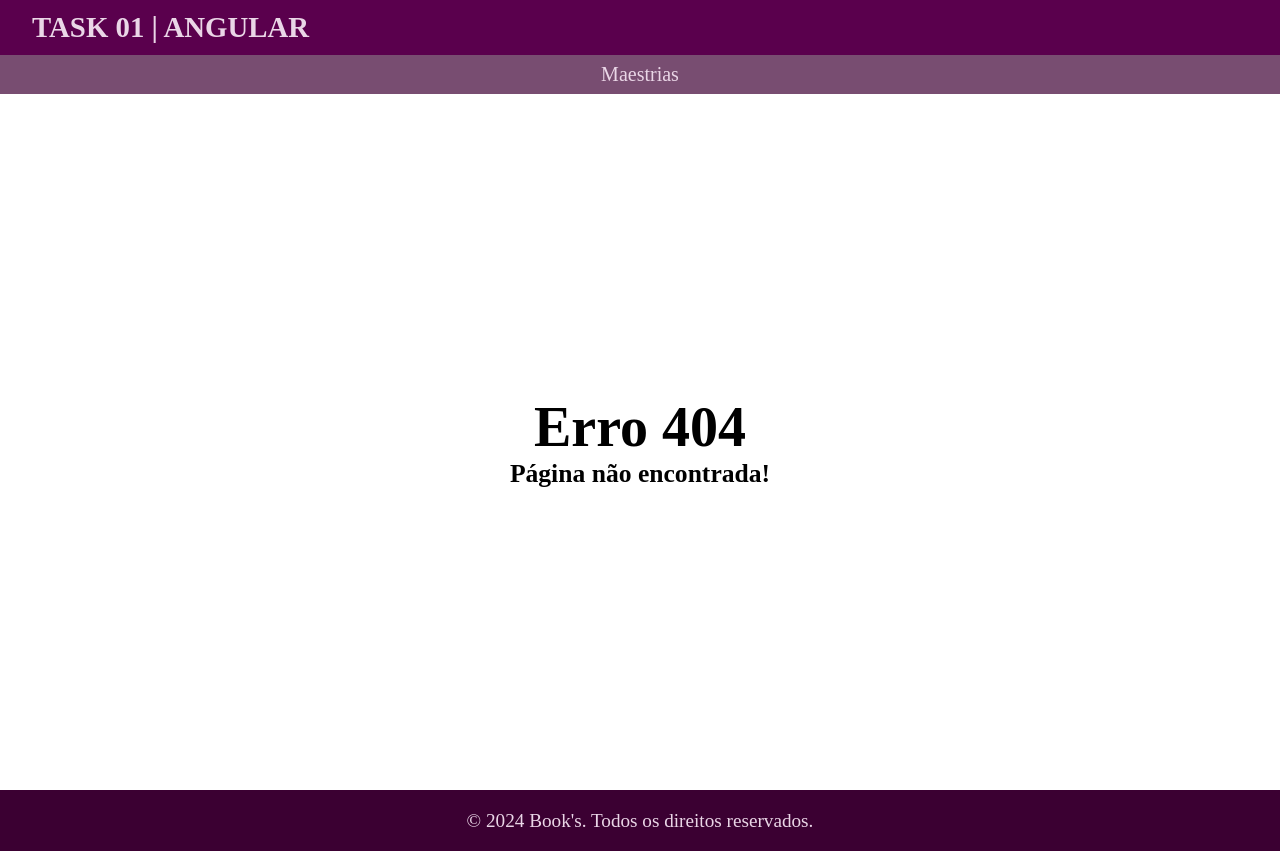
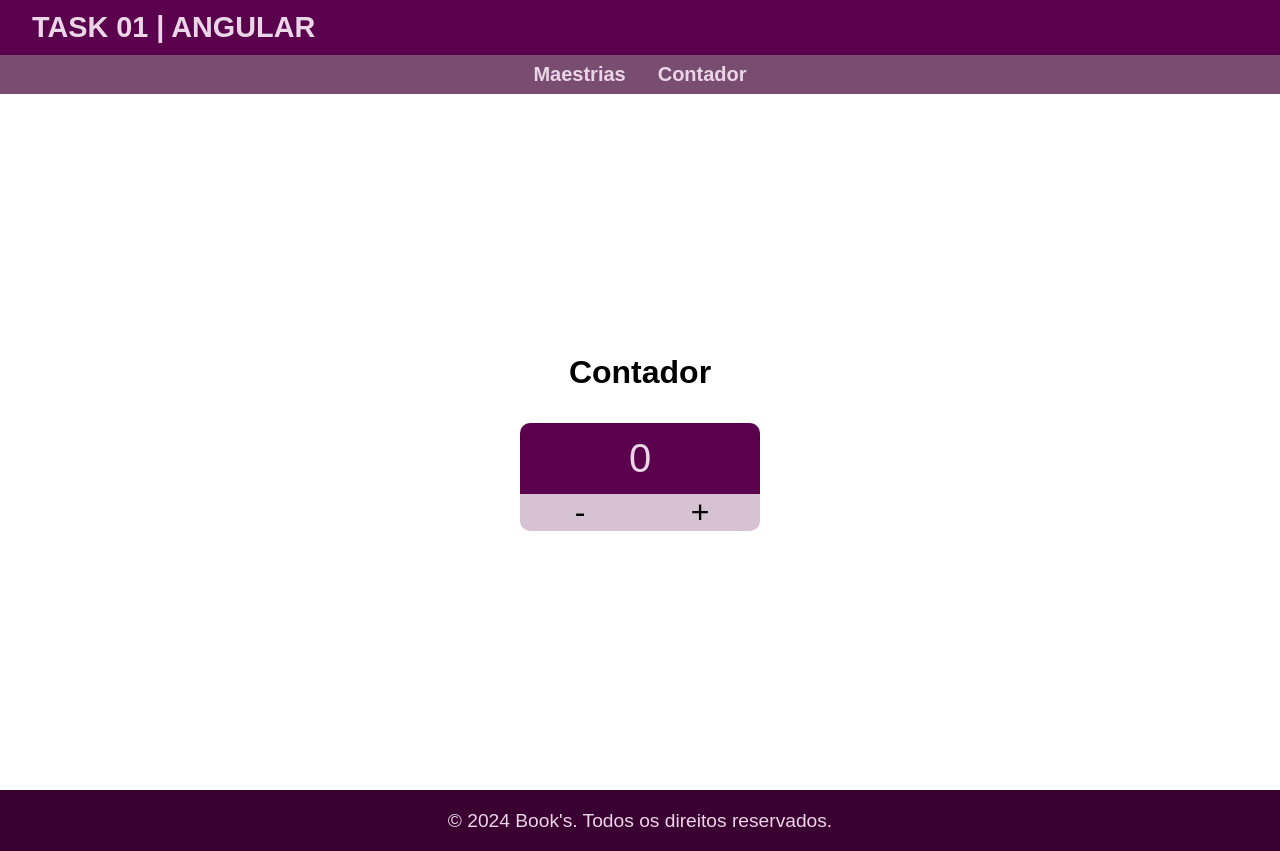
Before and after one commit to Welthanos/vs13-front-01-angular-task-01, an Angular app: page /counter in a window 1280 px wide. Before the commit this address had no page. Built offline with nearby package versions, Linux system fonts and the light colour scheme.

Commit message:
feat: counter page

```diff
--- a/src/app/app.component.html
+++ b/src/app/app.component.html
@@ -2,6 +2,7 @@
   <h1>TASK 01 | ANGULAR</h1>
   <nav>
     <a routerLink="/lol-mastery" routerLinkActive="active" ariaCurrentWhenActive="page">Maestrias</a>
+    <a routerLink="/counter" routerLinkActive="active" ariaCurrentWhenActive="page">Contador</a>
   </nav>
 </header>
 
--- a/src/app/app.component.scss
+++ b/src/app/app.component.scss
@@ -17,6 +17,7 @@ header {
 
         a {
             font-size: 1.25rem;
+            font-weight: 600;
             color: #ead6e7;
         }
     }
--- a/src/app/app.routes.ts
+++ b/src/app/app.routes.ts
@@ -1,8 +1,11 @@
 import { Routes } from '@angular/router';
 import { LolMasteryComponent } from './lol-mastery/lol-mastery.component';
 import { PageNotFoundComponent } from './page-not-found/page-not-found.component';
+import { CounterPageComponent } from './counter-page/counter-page.component';
 
 export const routes: Routes = [
+    { path: '', redirectTo: '/lol-mastery', pathMatch: 'full' },
     { path: 'lol-mastery', component: LolMasteryComponent },
+    { path: 'counter', component: CounterPageComponent },
     { path: '**', component: PageNotFoundComponent },
 ];
--- /dev/null
+++ b/src/app/counter-page/counter-page.component.html
@@ -0,0 +1,4 @@
+<main>
+    <h2>Contador</h2>
+    <app-counter [(counter)]="counter"></app-counter>
+</main>
--- /dev/null
+++ b/src/app/counter-page/counter-page.component.scss
@@ -0,0 +1,12 @@
+main {
+    display: flex;
+    align-items: center;
+    justify-content: center;
+    flex-direction: column;
+    gap: 2rem;
+    min-height: 87vh;
+
+    h2 {
+        font-size: 2rem;
+    }
+}
--- /dev/null
+++ b/src/app/counter-page/counter-page.component.ts
@@ -0,0 +1,13 @@
+import { Component } from '@angular/core';
+import { CounterComponent } from '../counter/counter.component';
+
+@Component({
+  selector: 'app-counter-page',
+  standalone: true,
+  imports: [CounterComponent],
+  templateUrl: './counter-page.component.html',
+  styleUrl: './counter-page.component.scss'
+})
+export class CounterPageComponent {
+  counter = 0;
+}
--- /dev/null
+++ b/src/app/counter/counter.component.html
@@ -0,0 +1,7 @@
+<section>
+    <span>{{counter}}</span>
+    <div>
+        <button (click)="decrement()">-</button>
+        <button (click)="increment()">+</button>
+    </div>
+</section>
--- /dev/null
+++ b/src/app/counter/counter.component.scss
@@ -0,0 +1,36 @@
+section {
+    display: flex;
+    flex-direction: column;
+
+    span {
+        width: 15rem;
+        padding: 0.8rem;
+
+        color: #ead6e7;
+        font-size: 2.5rem;
+        text-align: center;
+        background-color: #5a004d;
+
+        border-top-left-radius: 10px;
+        border-top-right-radius: 10px;
+    }
+
+    button {
+        width: 50%;
+        border: none;
+        font-size: 2rem;
+        background-color: #d6c2d2;
+
+        &:hover {
+            opacity: 0.8;
+        }
+    }
+
+    button:first-child {
+        border-bottom-left-radius: 10px;
+    }
+
+    button:last-child {
+        border-bottom-right-radius: 10px;
+    }
+}
--- /dev/null
+++ b/src/app/counter/counter.component.ts
@@ -0,0 +1,23 @@
+import { Component, Input, Output, EventEmitter } from '@angular/core';
+
+@Component({
+  selector: 'app-counter',
+  standalone: true,
+  imports: [],
+  templateUrl: './counter.component.html',
+  styleUrl: './counter.component.scss'
+})
+export class CounterComponent {
+  @Input() counter!: number;
+  @Output() counterChange = new EventEmitter<number>();
+  increment() {
+    this.count(+1);
+  }
+  decrement() {
+    if (this.counter > 0) this.count(-1);
+  }
+  count(delta: number) {
+    this.counter = this.counter + delta;
+    this.counterChange.emit(this.counter);
+  }
+}
--- a/src/index.html
+++ b/src/index.html
@@ -4,9 +4,11 @@
 <head>
   <meta charset="utf-8">
   <meta name="viewport" content="width=device-width, initial-scale=1">
+  <link rel="preconnect" href="https://fonts.googleapis.com">
+  <link rel="preconnect" href="https://fonts.gstatic.com" crossorigin>
+  <link href="https://fonts.googleapis.com/css2?family=Ubuntu:ital,wght@0,300;0,400;0,500;0,700;1,300;1,400;1,500;1,700&display=swap">
   <link rel="icon" type="image/x-icon" href="favicon.ico">
   <base href="/">
-
   <title>Task 01 | Angular</title>
 </head>
 
--- a/src/styles.scss
+++ b/src/styles.scss
@@ -1,3 +1,7 @@
+:root {
+    font-family: 'Ubuntu', sans-serif;
+}
+
 * {
     margin: 0;
     padding: 0;
```
